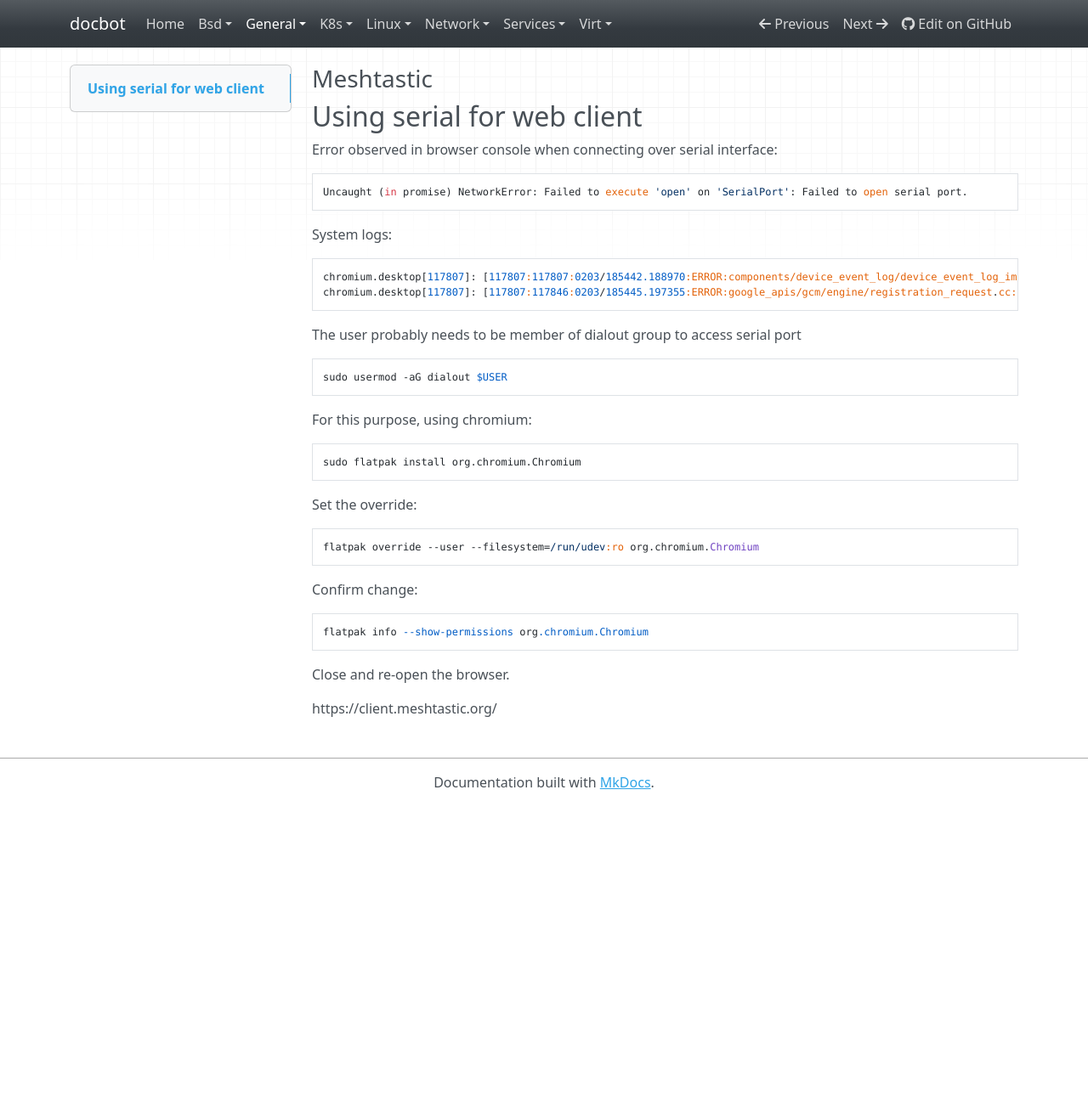
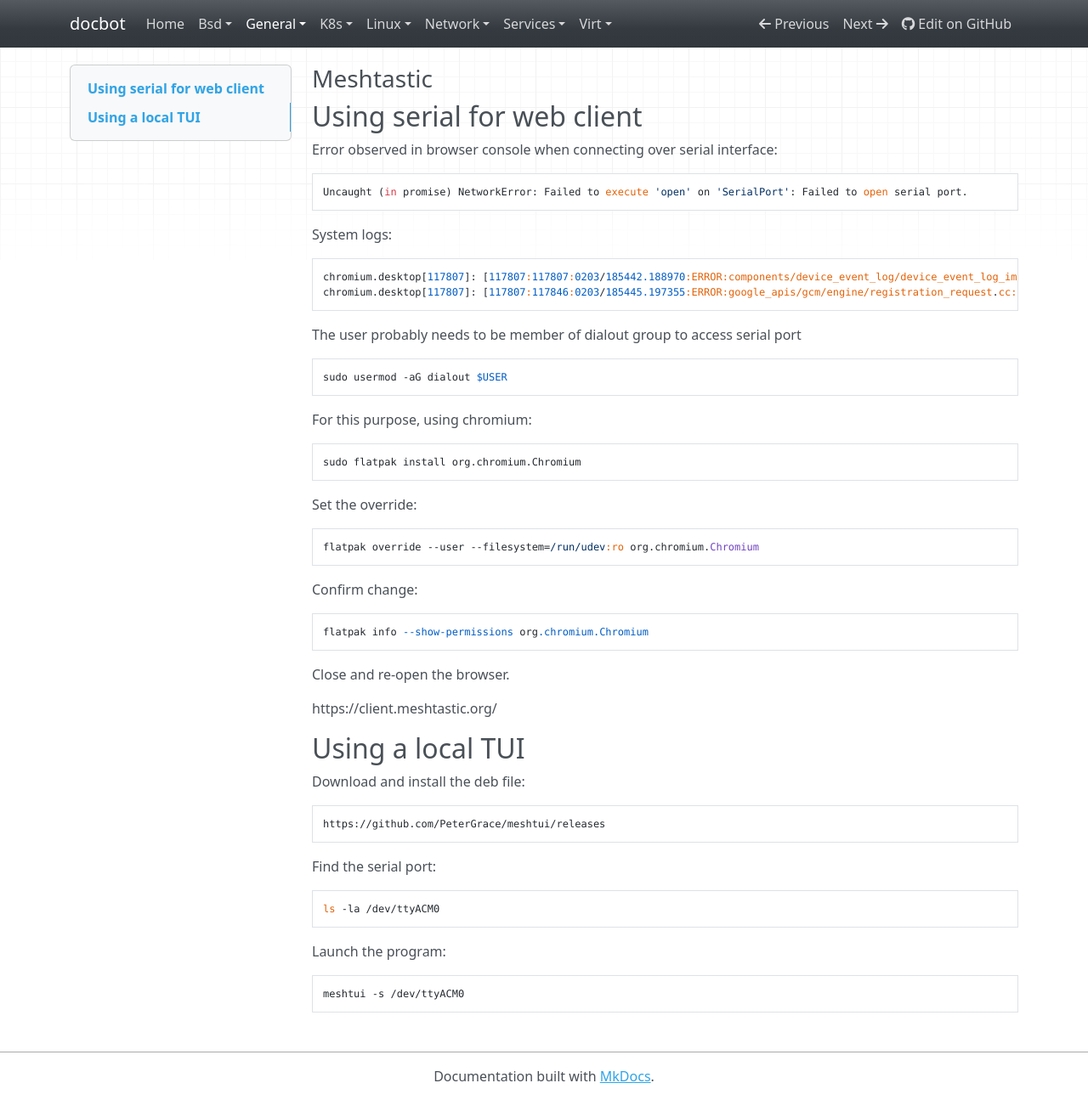
Before and after one commit to noahbailey/docbot, an MkDocs documentation site: the page built from docs/general/meshtastic.md, in a window 1280 px wide and 1295 px high. Shown: the whole window at 85% size. Built offline with MkDocs 1.6.1, drawn with Linux system fonts in a browser that asks for light colours; nearby versions of some CDN libraries.

Commit message:
Add some TUI meshtastic pieces

```diff
--- a/docs/general/meshtastic.md
+++ b/docs/general/meshtastic.md
@@ -32,3 +32,17 @@ Confirm change:
 Close and re-open the browser.
 
 https://client.meshtastic.org/
+
+## Using a local TUI
+
+Download and install the deb file:
+
+    https://github.com/PeterGrace/meshtui/releases
+
+Find the serial port:
+
+    ls -la /dev/ttyACM0
+
+Launch the program:
+
+    meshtui -s /dev/ttyACM0
```
